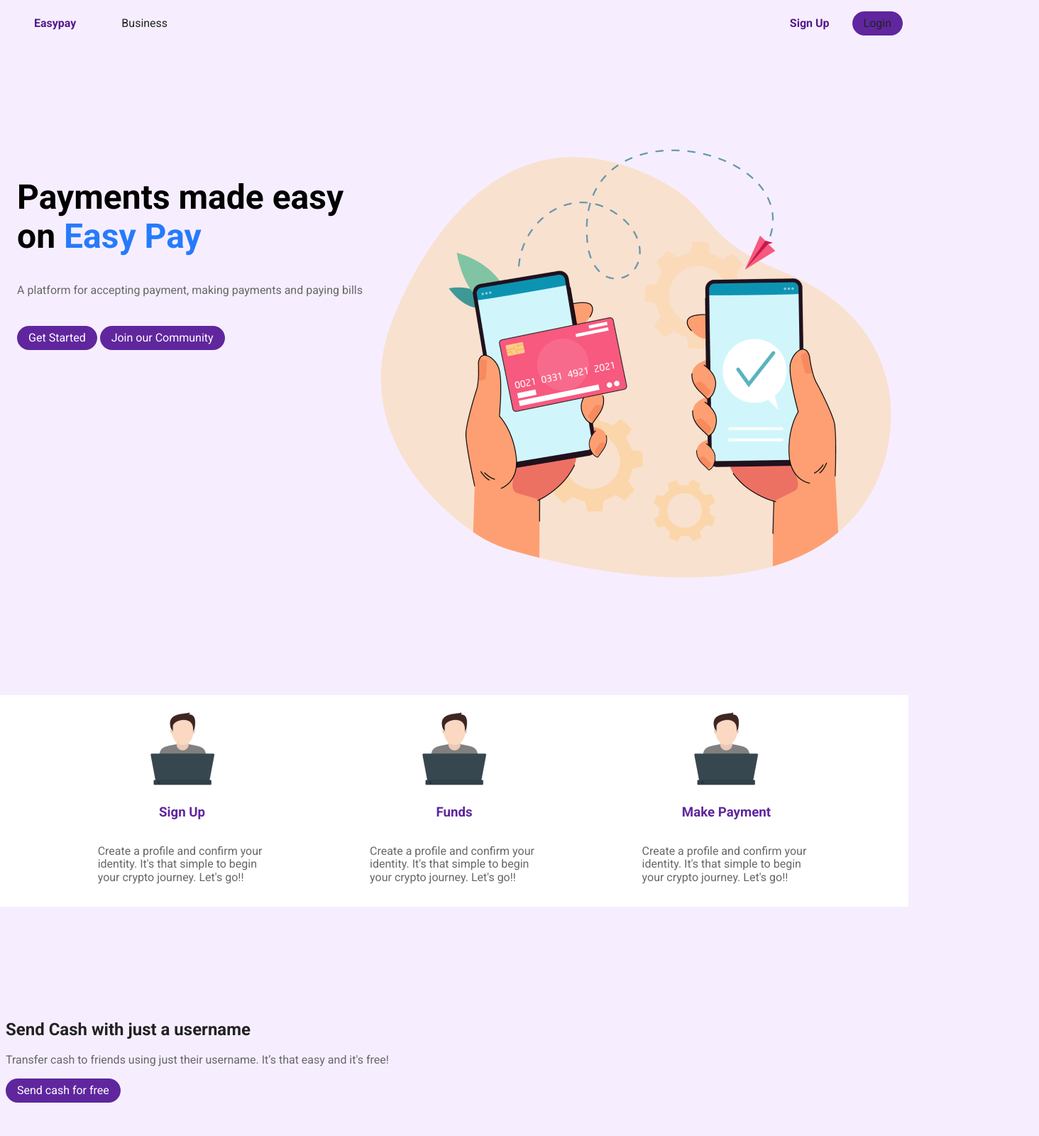
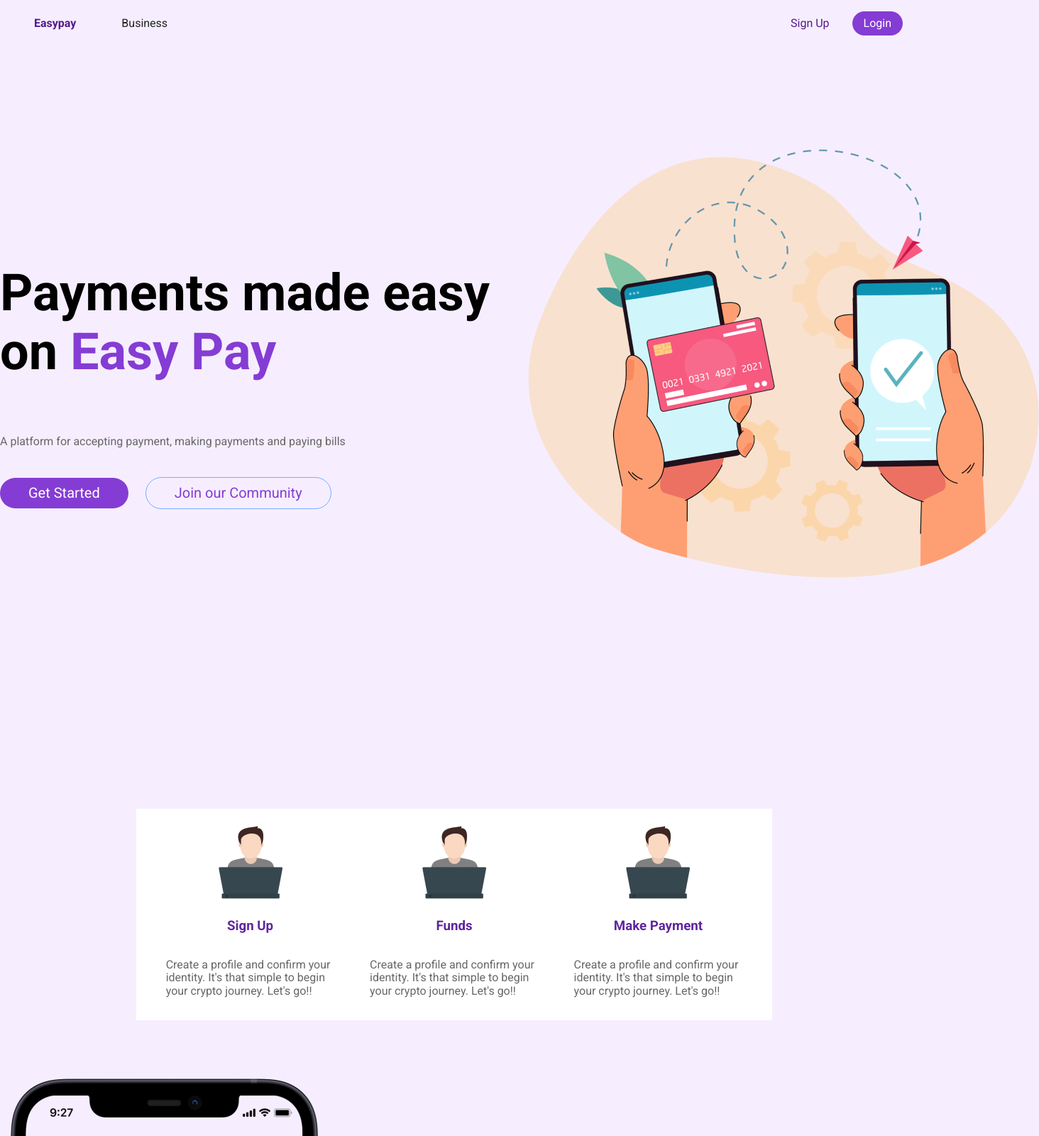
Before and after one commit to hellsgates/easypay, a website built with Vite: page index.html in a window 1280 px wide. Shown: the top 1600 px of the page at 71% size, 1464 px wide, since content can reach past the window. Before the commit the page ends 1553 px from the top, so only its background shows below. Built offline with nearby package versions, Linux system fonts and the light colour scheme.

Commit message:
fix sections

```diff
--- a/index.html
+++ b/index.html
@@ -17,18 +17,18 @@
       <ul class="navbar__list">
         <div class="navbar__div-1">
           <li>
-            <a href="" class="navbar__link">Easypay</a>
+            <a href="" class="navbar__link first-link">Easypay</a>
           </li>
           <li>
-            <a href="" class="navbar__link">Business</a>
+            <a href="" class="navbar__link second-link">Business</a>
           </li>
         </div>
         <div class="navbar__div">
           <li>
-            <a href="" class="navbar__link">Sign Up</a>
+            <a href="" class="navbar__link third-link">Sign Up</a>
           </li>
           <li>
-            <a href="" class="navbar__link btn">Login</a>
+            <a href="" class="navbar__link btn fourth-link">Login</a>
           </li>
         </div>
       </ul>
@@ -41,8 +41,10 @@
         <p class="hero__description">
           A platform for accepting payment, making payments and paying bills
         </p>
-        <a class="btn">Get Started</a>
-        <a class="btn">Join our Community</a>
+        <div class="hero__content-buttons">
+          <a class="btn hero__firstbtn">Get Started</a>
+          <a class="btn hero__secondbtn">Join our Community</a>
+        </div>
       </div>
       <div class="hero__image-wrapper">
         <img class="hero__img" src="/easypay-hero.png" alt="" />
@@ -57,7 +59,7 @@
           your crypto journey. Let's go!!
         </p>
       </div>
-      <div class="info__div">
+      <div class="info__div second-info">
         <img src="/easypay-working.png" alt="" />
         <h3 class="info__header">Funds</h3>
         <p class="info__description">
@@ -76,16 +78,17 @@
     </section>
     <section class="cash container section">
       <div class="cash__images-wrapper">
-        <!-- <img src="/easypay-iphoneborder.png" alt="">
-      <img src="/easypay-screen1.png" alt="">
-      <img src="/easypay-bills.png" alt=""> -->
+        <img src="/easypay-iphone1.png" alt="" />
+        <img src="/easypay-bills.png" alt="" id="bills" />
       </div>
-      <h2 class="cash__header">Send Cash with just a username</h2>
-      <p class="cash__description">
-        Transfer cash to friends using just their username. It’s that easy and
-        it's free!
-      </p>
-      <a href="" class="btn">Send cash for free</a>
+      <div class="cash__content-wrapper">
+        <h2 class="cash__header">Send Cash with just a username</h2>
+        <p class="cash__description">
+          Transfer cash to friends using just their username. It’s that easy and
+          it's free!
+        </p>
+        <a href="" class="cash__btn btn">Send cash for free</a>
+      </div>
     </section>
     <!-- <section></section> -->
     <!-- <section></section> -->
--- a/src/main.js
+++ b/src/main.js
@@ -1,7 +1,7 @@
 import '../styles/modern-normalize.css'
 import '../styles/style.css';
+import '../styles/utils.css';
 import '../styles/components/navbar.css';
 import '../styles/components/hero.css';
 import '../styles/components/info.css';
 import '../styles/components/cash.css';
-import '../styles/utils.css';
--- a/styles/components/cash.css
+++ b/styles/components/cash.css
@@ -1,7 +1,41 @@
+.cash {
+    display: flex;
+}
+
+
+.cash__content-wrapper {
+    display: flex;
+    align-items: flex-start;
+    flex-direction: column;
+    justify-content: center;
+    margin-left: none;
+}
+
 .cash__header {
     color: var(--clr-dark);
+    font-size: var(--size-5xl);
+    margin-bottom: 0px;
 }
 
 .cash__description {
     color: var(--clr-grey);
+    font-size: var(--size-xl);
+    margin-bottom: 2.5em;
 }
+
+.cash__btn {
+    padding: 0.8em 1.5em;
+}
+
+.cash__btn:hover {
+    background-color: var(--clr-light);
+    color: var(--clr-lightpurple);
+    border: 1px solid var(--clr-lightpurple);
+    transition: 0.3s;
+}
+
+#bills {
+    position: relative;
+    left: -100px;
+    bottom: 215px;
+}
--- a/styles/components/hero.css
+++ b/styles/components/hero.css
@@ -1,18 +1,50 @@
 .hero {
     display: flex;
     justify-content: space-evenly;
+    margin-bottom: 15em;
+    padding: 5em 0em;
 }
 
 .hero__header {
-    font-size: var(--size-5xl);
+    font-size: var(--size-7xl);
     width: 18ch;
 }
 
+.hero__content-wrapper {
+    display: flex;
+    flex-direction: column;
+    justify-content: center;
+}
+
 .hero__span {
-    color: var(--clr-blue);
+    color: var(--clr-lightpurple);
 }
 
 .hero__description {
     margin-bottom: 40px;
     color: var(--clr-grey);
 }
+
+.hero__firstbtn, .hero__secondbtn {
+    padding: 0.5em 2em;
+    font-size: var(--size-xl);
+}
+
+.hero__secondbtn {
+    background-color: transparent;
+    color: var(--clr-lightpurple);
+    border: 1px solid var(--clr-lightblue);
+    margin-left: 20px;
+}
+
+.hero__firstbtn:hover {
+    background-color: var(--clr-light);
+    color: var(--clr-lightpurple);
+    border: 1px solid var(--clr-lightpurple);
+    transition: 0.3s;
+}
+
+.hero__secondbtn:hover {
+    background-color: var(--clr-lightpurple);
+    color: var(--clr-light) !important;
+}
--- a/styles/components/info.css
+++ b/styles/components/info.css
@@ -2,7 +2,7 @@
     display: flex;
     justify-content: space-evenly;
     background-color: var(--clr-light);
-    width: 1328px;
+    width: 70% !important;
 }
 
 .info__div {
@@ -14,6 +14,7 @@
     padding: 1em;
 }
 
+
 .info__header {
     color: var(--clr-purple);
 }
--- a/styles/components/navbar.css
+++ b/styles/components/navbar.css
@@ -25,10 +25,10 @@
     transform: translateY(-3px);
 }
 
-.navbar__list li:first-child .navbar__link {
+.first-link {
     font-weight: 800;
 }
 
-.navbar__list li:nth-child(2) .navbar__link {
+.second-link {
     color: var(--clr-dark);
 }
--- a/styles/style.css
+++ b/styles/style.css
@@ -3,11 +3,13 @@
     --clr-light: #FFFFFF;
     --clr-dark: #222222;
     --clr-purple: #60269E;
+    --clr-lightpurple: #853cd4;
     --clr-pink: #F1C9C9;
     --clr-lightpink: #F6EEFF;
     --clr-grey: #676767;
     --clr-darkergrey: #595959;
     --clr-blue: #267bfb;
+    --clr-lightblue: #76adff;
 
     /* sizes */
     --size-xxs: 0.5rem ;
--- a/styles/utils.css
+++ b/styles/utils.css
@@ -14,7 +14,7 @@
     display: inline-block;
     font-weight: 500;
     text-decoration: none;
-    background-color: var(--clr-purple);
+    background-color: var(--clr-lightpurple);
     color: var(--clr-light);
     padding: 0.5em 1em;
     border-radius: 50px;
@@ -56,9 +56,6 @@
         max-width: 1024px;
     }
 
-    .section {
-        margin-top: 10rem;
-    }
 }
 
 /* xl */
```
Also changed, not shown: public/easypay-iphone1.png (added), public/easypay-iphoneborder.png (deleted), public/easypay-screen1.png (deleted).
